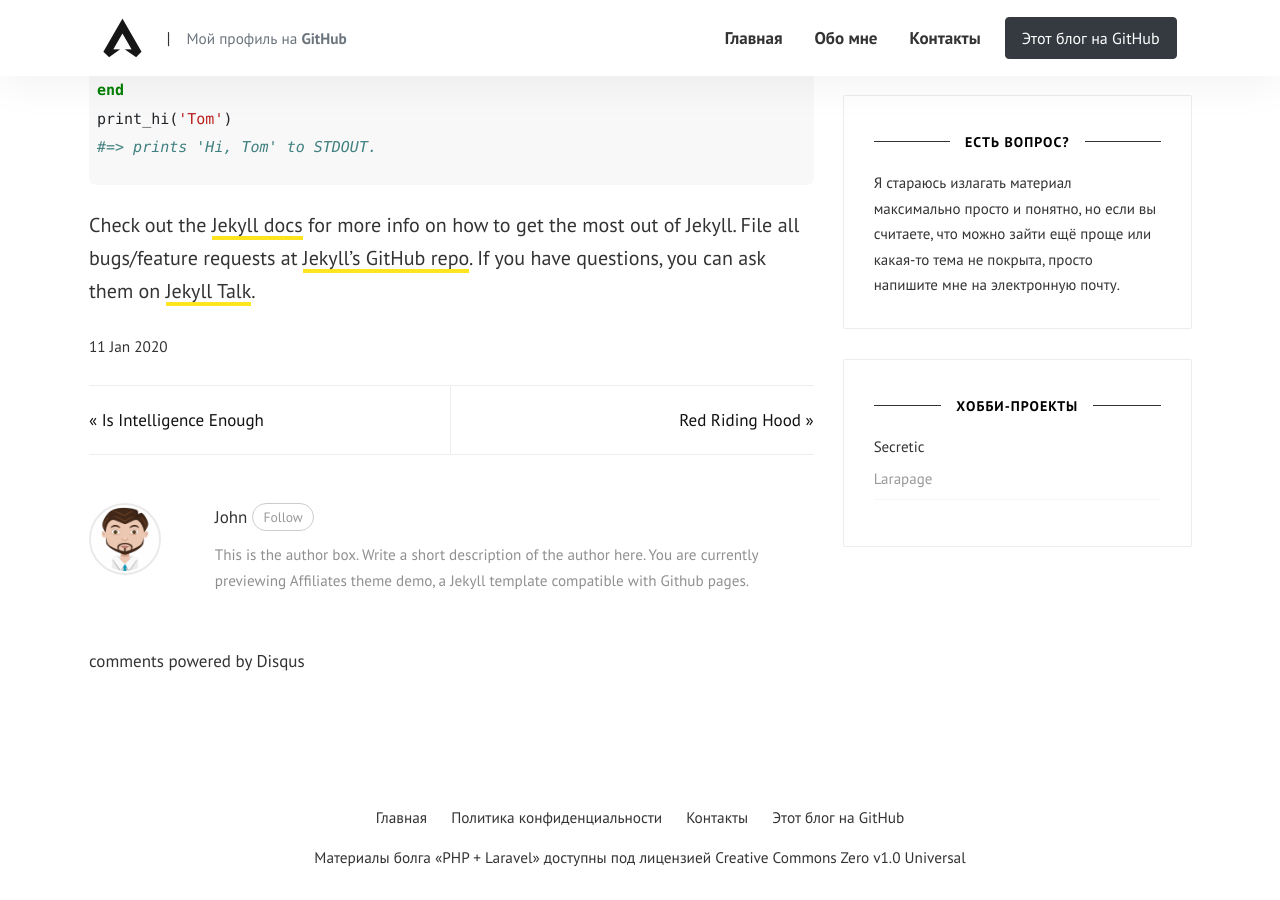
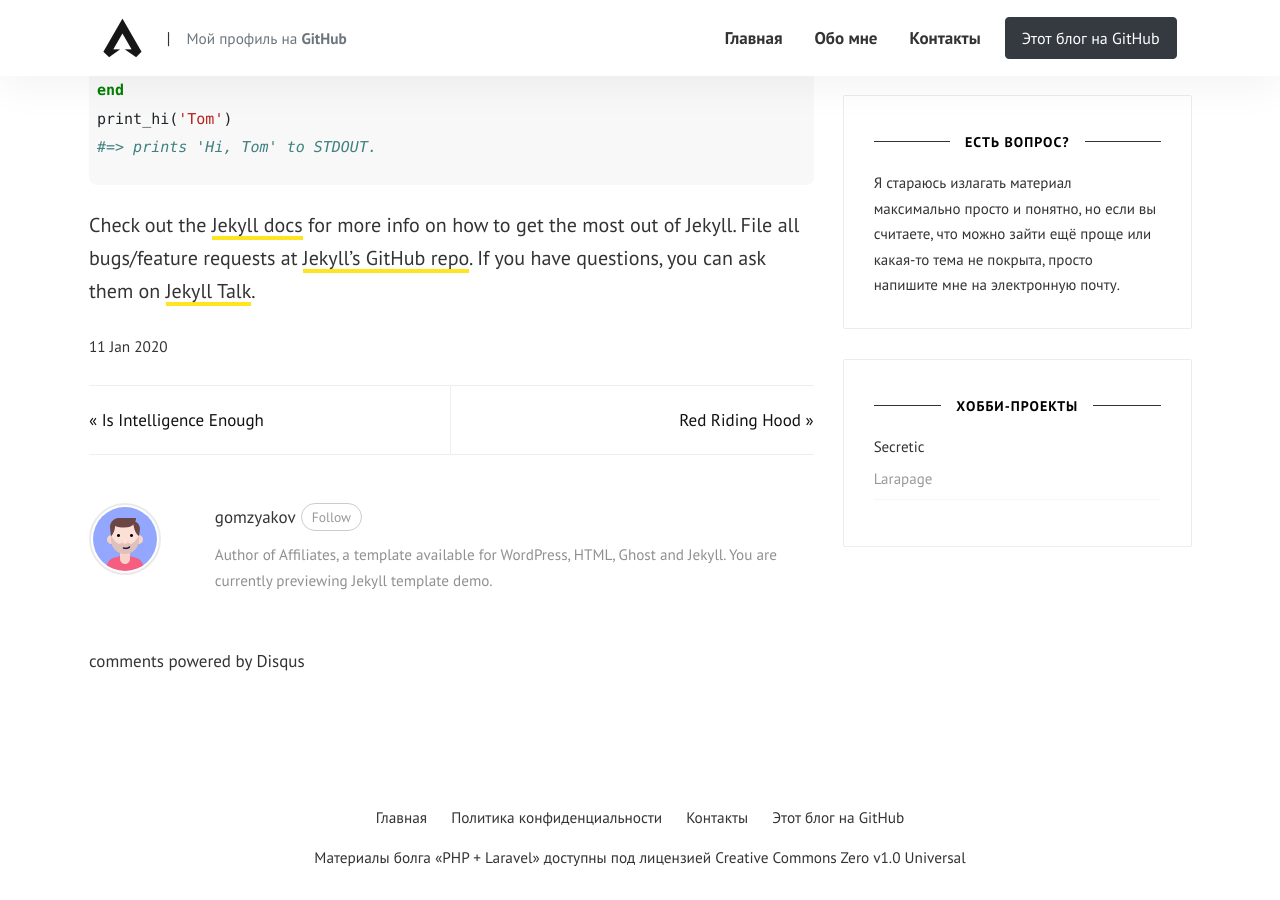
Before and after one commit to gomzyakov/gomzyakov.github.io, a Jekyll site: the page built from _posts/2020-01-11-markup-example.md, in a window 1280 px wide and 900 px high, scrolled down 987 px. Built offline with Jekyll 4.4.1, drawn with Linux system fonts in a browser that asks for light colours; comment, search, counter and statistics services are not loaded.

Commit message:
Add author `gomzyakov`

```diff
--- a/_config.yml
+++ b/_config.yml
@@ -5,7 +5,7 @@ baseurl: "/"
 permalink: "/:title/"
 logo: 'assets/images/logo.png'
 favicon: 'assets/images/favicon.ico'
-author: Sasha
+author: gomzyakov
 paginate: 30
 disqus: 'gomzyakov'
 locale: ru_ru
@@ -26,22 +26,14 @@ sass:
 
 # Authors
 authors:
-  Sasha:
-    name: Sasha
-    display_name: Sasha
-    avatar: 'assets/images/sal.png'
+  gomzyakov:
+    name: gomzyakov
+    display_name: gomzyakov
+    avatar: 'assets/images/gomzyakov.png'
     email: alexander.gomzyakov@gmail.com
-    web: https://www.wowthemes.net/category/jekyll-themes/
-    twitter: https://twitter.com/wowthemesnet
+    web: https://github.com/gomzyakov
+    twitter: https://github.com/gomzyakov
     description: "Author of Affiliates, a template available for WordPress, HTML, Ghost and Jekyll. You are currently previewing Jekyll template demo."
-  john:
-    name: John
-    display_name: John
-    avatar: 'assets/images/john.png'
-    email: wowthemesnet@gmail.com
-    web: https://www.wowthemes.net/category/jekyll-themes/
-    twitter: https://twitter.com/wowthemesnet
-    description: "This is the author box. Write a short description of the author here. You are currently previewing Affiliates theme demo, a Jekyll template compatible with Github pages."
 
 # Plugins
 plugins:
--- a/_posts/2020-01-11-markup-example.md
+++ b/_posts/2020-01-11-markup-example.md
@@ -1,7 +1,7 @@
 ---
 layout: post
 title:  "Markdown Example"
-author: john
+author: gomzyakov
 categories: [ Jekyll, tutorial ]
 image: assets/images/6.jpg
 ---
```
Also changed, not shown: _posts/2019-01-12-is-intelligence-enough.md (+1 -1 lines), _posts/2020-01-12-red-riding.md (+1 -1 lines), _posts/2023-02-09-dead-code.md (+1 -1 lines), _posts/2023-02-14-avoid-deep-nesting.md (+1 -1 lines), assets/images/1.jpg (deleted), assets/images/2.jpg (deleted), assets/images/gomzyakov.png (added).
